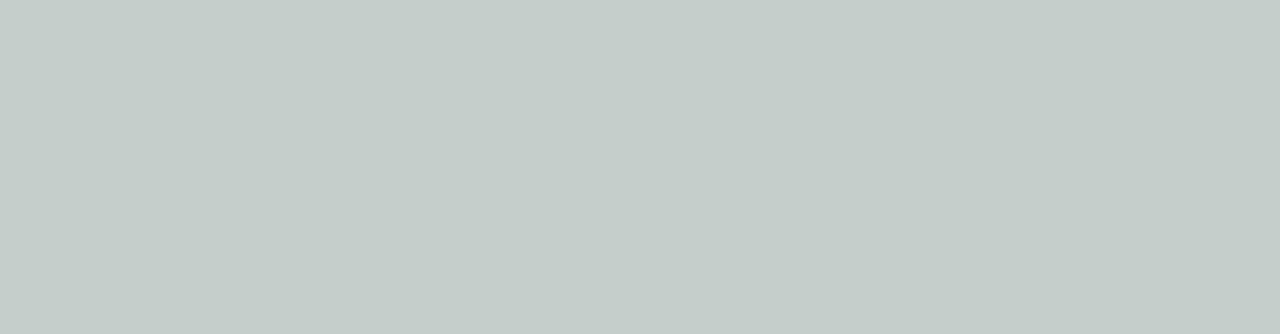
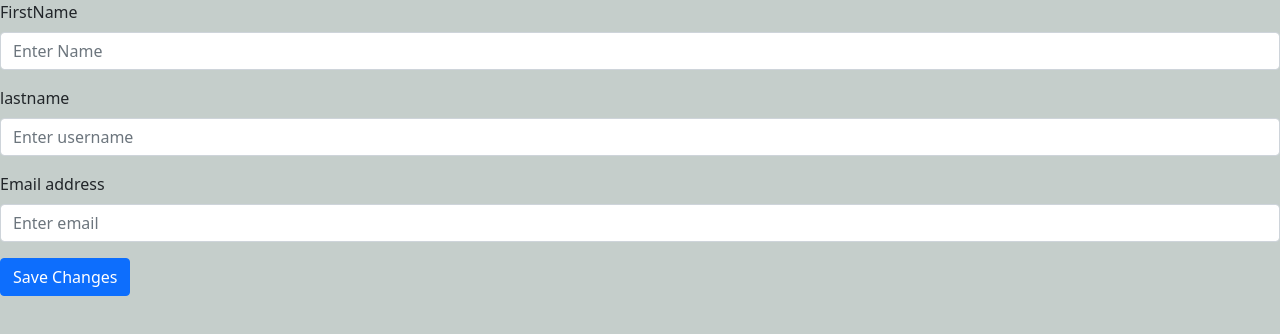
Before and after one commit to karthickm7/Localstorage, a React (Create React App) app: page /Editing/1 in a window 1280 px wide. Before the commit this address had no page. Shown: the top 334 px of the page. Built offline with nearby package versions, Linux system fonts and the light colour scheme; no server answers.

Commit message:
Dynamic Routing in Edit Page

```diff
--- a/src/App.js
+++ b/src/App.js
@@ -9,6 +9,7 @@ import Reducers from './Redusercomponent/Reducers';
 
 import Apicall  from './Fetch and axious/Apicall';
 import Posting  from './Fetch and axious/Posting';
+import Editing from './Fetch and axious/Editing';
 
 
 
@@ -25,6 +26,7 @@ function App() {
       <Route path='/Reducer' element={<Reducers/>}/>
       <Route path='/Apicall' element={<Apicall/>}/>
       <Route path='/Posting' element={<Posting />}/>
+      <Route path='/Editing/:id' element={<Editing/>}/>
     </Routes>
   </div>
 
--- a/src/Fetch and axious/Apicall.js
+++ b/src/Fetch and axious/Apicall.js
@@ -27,9 +27,9 @@ let reducer = (state, action) => {
       return state.filter((user) => user.id !== action.payload);
 
     case ACTION.PUT_USER:
-      let editt = state.findIndex((put) => put.Id === action.payload.Id);
-      console.log(editt ,"edit")
-      state.splice(editt, 1, action.payload);
+
+      console.log(action,"edit")
+
       return  state;
 
     default:
@@ -106,7 +106,7 @@ const Apicall = () => {
   //PUT
    const editpass =(updated)=>{
      console.log(updated.id,"type")
-     axios.put(`http://localhost:3006/use/${updated.id}`,updated)
+     axios.put(`http://localhost:3006/user/${updated.id}`,updated)
      .then((res)=>{
       getApiData();
      }).catch((err)=>{
@@ -116,16 +116,18 @@ const Apicall = () => {
   }
   const handleEdit = (userd) => {
     console.log(userd, "datass");
-    PopupShow();
+    // PopupShow();
+    navigate(`/Editing/${userd}`)
+
     setUserr(userd);
   };
 
-  // Put Binding method
-  const updated =(update)=>{
-    editpass(update)
-    PopupClose();
+  // // // Put Binding method
+  // // const updated =(update)=>{
+  // //   editpass(update)
+  // //   PopupClose();
 
-  }
+  // }
   let navigate = useNavigate();
 
   return (
@@ -153,7 +155,7 @@ const Apicall = () => {
                   <td>{userd.username}</td>
                   <td>{userd.email}</td>
                   <td>
-                    <Button onClick={() => {handleEdit(userd);}} variant="dark">EDIT</Button>
+                    <Button onClick={() => {handleEdit(userd.id);}} variant="dark">EDIT</Button>
                   </td>
                   <td>
                     <Button onClick={(e) => { handleSubmit(e, userd.id);}}variant="warning">Delete</Button>
@@ -165,7 +167,7 @@ const Apicall = () => {
         </Table>
         <Button onClick={()=>navigate("/Posting")}>POST DATA</Button>
         <>
-        <Putpop binding={updated} puser={userr}show={show} onHide={PopupClose} />
+        {/* <Putpop binding={updated} puser={userr}show={show} onHide={PopupClose} /> */}
         </>
 
       </div>
--- /dev/null
+++ b/src/Fetch and axious/Editing.js
@@ -0,0 +1,87 @@
+import React from "react";
+import {Form,Button} from "react-bootstrap";
+import { useState,useEffect,useReducer} from "react";
+import axios from "axios";
+import { useParams ,useNavigate} from "react-router-dom";
+
+const Editing=(props)=>{
+    const [editer, dispatch] = useReducer("");
+    const[state,setState]=useState({})
+    console.log(state)
+
+    const[update,setUpdate]=useState(
+         {
+              Name:state.Name,
+              username:state.username,
+              email:state.email }
+              )
+
+    const handleChange =(e)=>{
+        setUpdate({...update,[e.target.name]:e.target.value})
+    }
+
+    let {id}=useParams()
+    console.log(typeof id,"params")
+
+    useEffect(()=>{
+        const dynamicedit=()=>{
+            axios.get(`http://localhost:3006/user/${id}`)
+            .then((res) => {
+                console.log(res)
+                // let original=res.data.find((item)=>item.id===id)
+                setState(res.data)
+
+              })
+            .catch((err) => {
+              console.log(err, "error");
+            });
+          }
+          dynamicedit()
+      },[])
+
+    useEffect(()=>{
+      if(state){
+          setUpdate(state)
+      }
+  },[state])
+
+
+  let navigate = useNavigate();
+    const handleput =(e)=>{
+      e.preventDefault()
+
+      axios.put(`http://localhost:3006/user/${id}`,update)
+      .then((res)=>{
+        console.log(update,"state")
+      console.log(res)
+      navigate("/Apicall")
+      }).catch((err)=>{
+      console.log(err,'puterr');})
+    }
+
+
+return(
+<Form>
+
+  <Form.Group className="mb-3" controlId="formBasicPassword">
+    <Form.Label>FirstName</Form.Label>
+    <Form.Control onChange={handleChange}value={update.Name} name="Name" type="text" placeholder="Enter Name" />
+  </Form.Group>
+
+  <Form.Group className="mb-3" controlId="formBasicCheckbox">
+    <Form.Label>lastname</Form.Label>
+    <Form.Control onChange={handleChange}value={update.username} name="username" type="text" placeholder="Enter username" />
+  </Form.Group>
+
+  <Form.Group className="mb-3" controlId="formBasicEmail">
+    <Form.Label>Email address</Form.Label>
+    <Form.Control onChange={handleChange}value={update.email} name="email" type="email" placeholder="Enter email" />
+  </Form.Group>
+
+  <Button variant="primary" onClick={handleput}type="submit">
+    Save Changes
+  </Button>
+</Form>
+    )
+}
+export default Editing;
```
